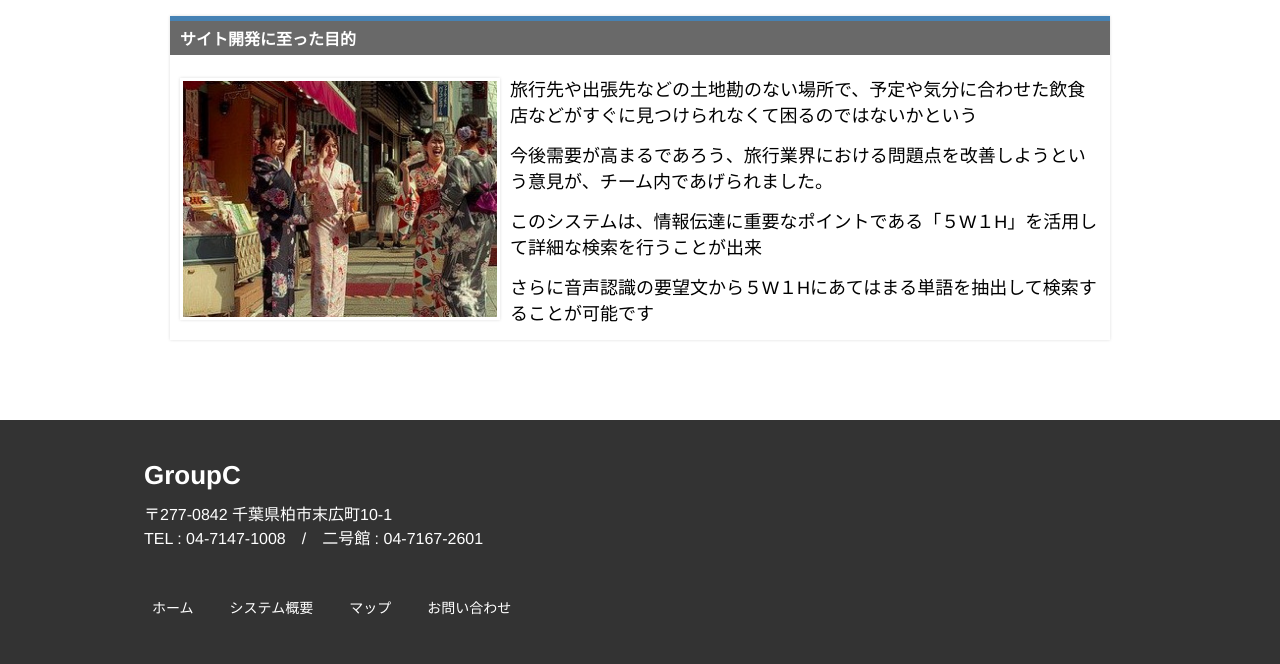
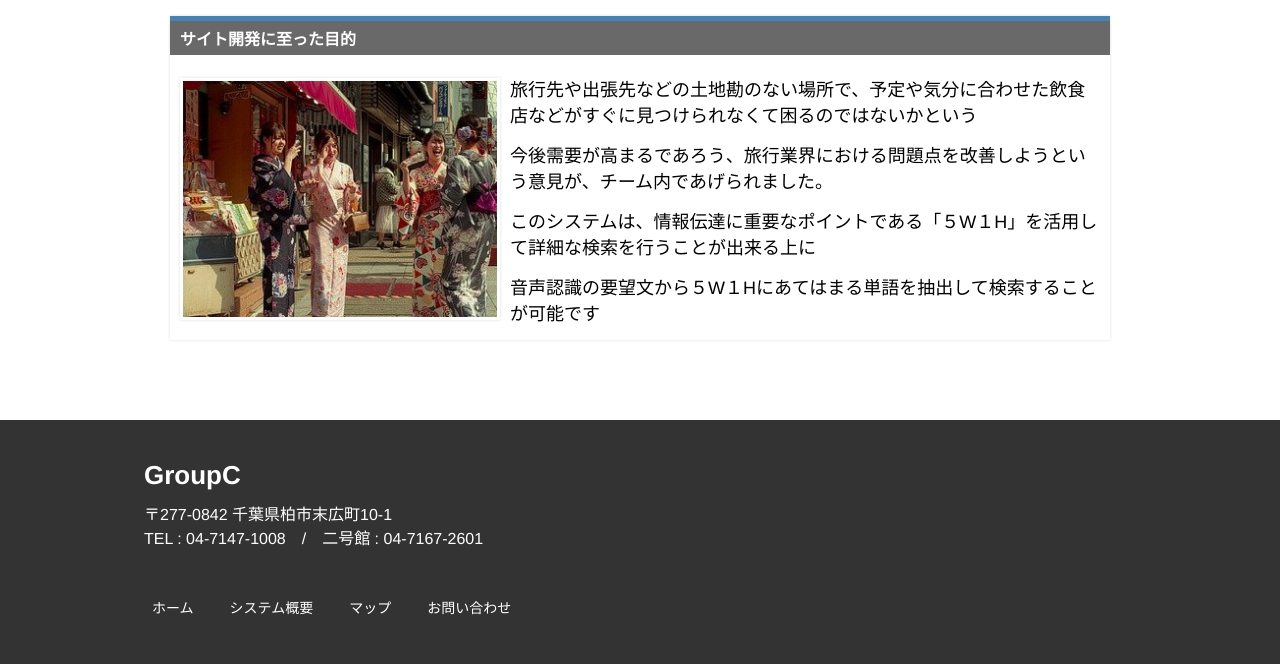
Before and after one commit to kazumaru18/grad2021_groupC, a Django app: page /summary/ in a window 1280 px wide. Shown: the part 1445-2109 px from the top of the page. Run offline with Django 3.2, Linux system fonts and the light colour scheme; some libraries are stand-ins or nearby versions.

Commit message:
31日 home

```diff
--- a/map/templates/summary.html
+++ b/map/templates/summary.html
@@ -46,8 +46,8 @@
               <img src="{% static 'images/sample1.jpg' %}" width="320" height="240" alt="" class="alignleft frame">
               <p><font size="4">旅行先や出張先などの土地勘のない場所で、予定や気分に合わせた飲食店などがすぐに見つけられなくて困るのではないかという</font></p>
               <p><font size="4">今後需要が高まるであろう、旅行業界における問題点を改善しようという意見が、チーム内であげられました。</font></p>
-              <p><font size="4">このシステムは、情報伝達に重要なポイントである「５W１H」を活用して詳細な検索を行うことが出来</font></p>
-              <p><font size="4">さらに音声認識の要望文から５W１Hにあてはまる単語を抽出して検索することが可能です</font></p>
+              <p><font size="4">このシステムは、情報伝達に重要なポイントである「５W１H」を活用して詳細な検索を行うことが出来る上に</font></p>
+              <p><font size="4">音声認識の要望文から５W１Hにあてはまる単語を抽出して検索することが可能です</font></p>
           </article>
       </section>
 
```
